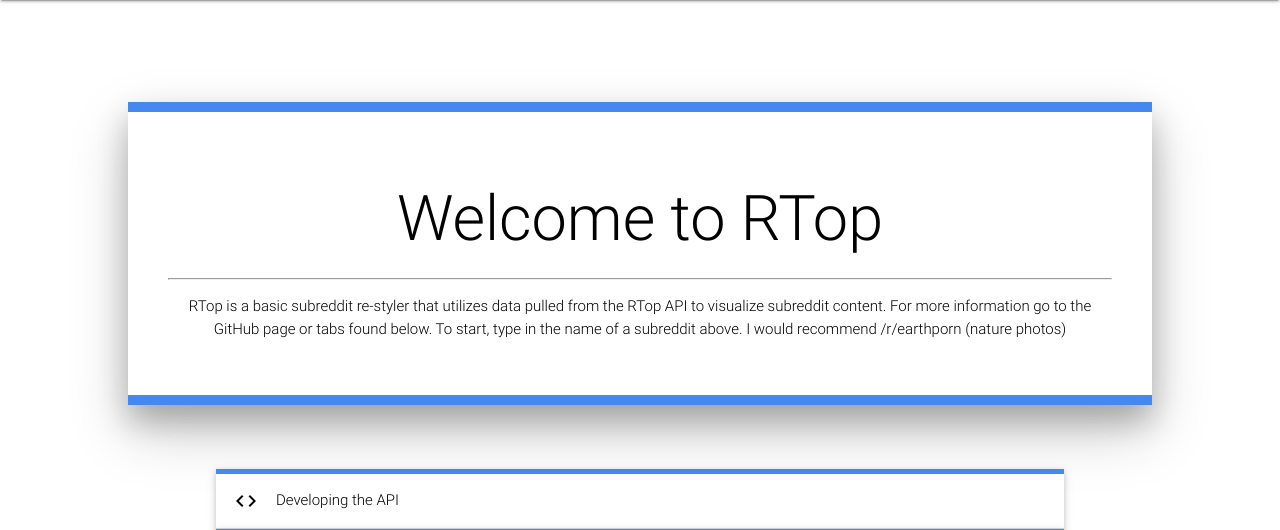
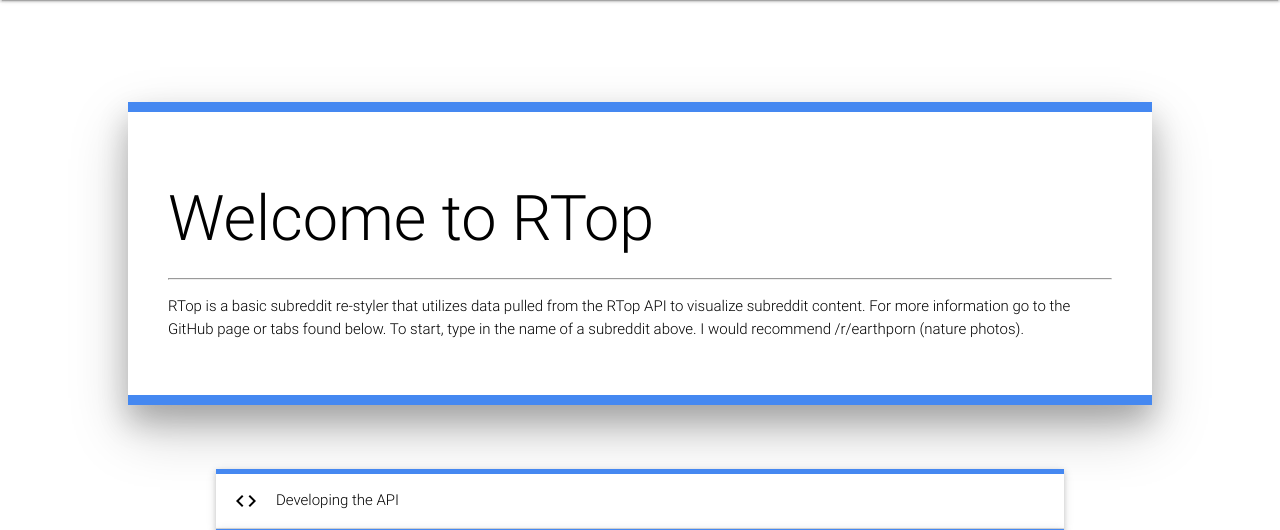
Before and after one commit to CrizR/R-Top, a Flask app: page / in a window 1280 px wide. Shown: the part 64-594 px from the top of the page. Run offline with Flask 2, Linux system fonts and the light colour scheme; some libraries are stand-ins or nearby versions.

Commit message:
Slight Change

```diff
--- a/templates/index.html
+++ b/templates/index.html
@@ -62,13 +62,13 @@
     <div style="background: white; width:80%; margin-bottom: 5%;" class="container">
         <div style="text-align: center;color: black; border-top: 10px solid #4588F1; border-bottom: 10px solid #4588F1; margin-top: 10%; align-content: center;"
              class="z-depth-4">
-            <div style="padding: 40px;">
+            <div style="text-align: left; padding: 40px;">
                 <h1>Welcome to RTop</h1>
                 <hr>
                 <p>RTop is a basic subreddit re-styler that utilizes data pulled from the RTop API to visualize subreddit
                     content. For more information
                     go to the GitHub page or tabs found below.
-                    To start, type in the name of a subreddit above. I would recommend /r/earthporn (nature photos)</p>
+                    To start, type in the name of a subreddit above. I would recommend /r/earthporn (nature photos).</p>
             </div>
         </div>
 
```
